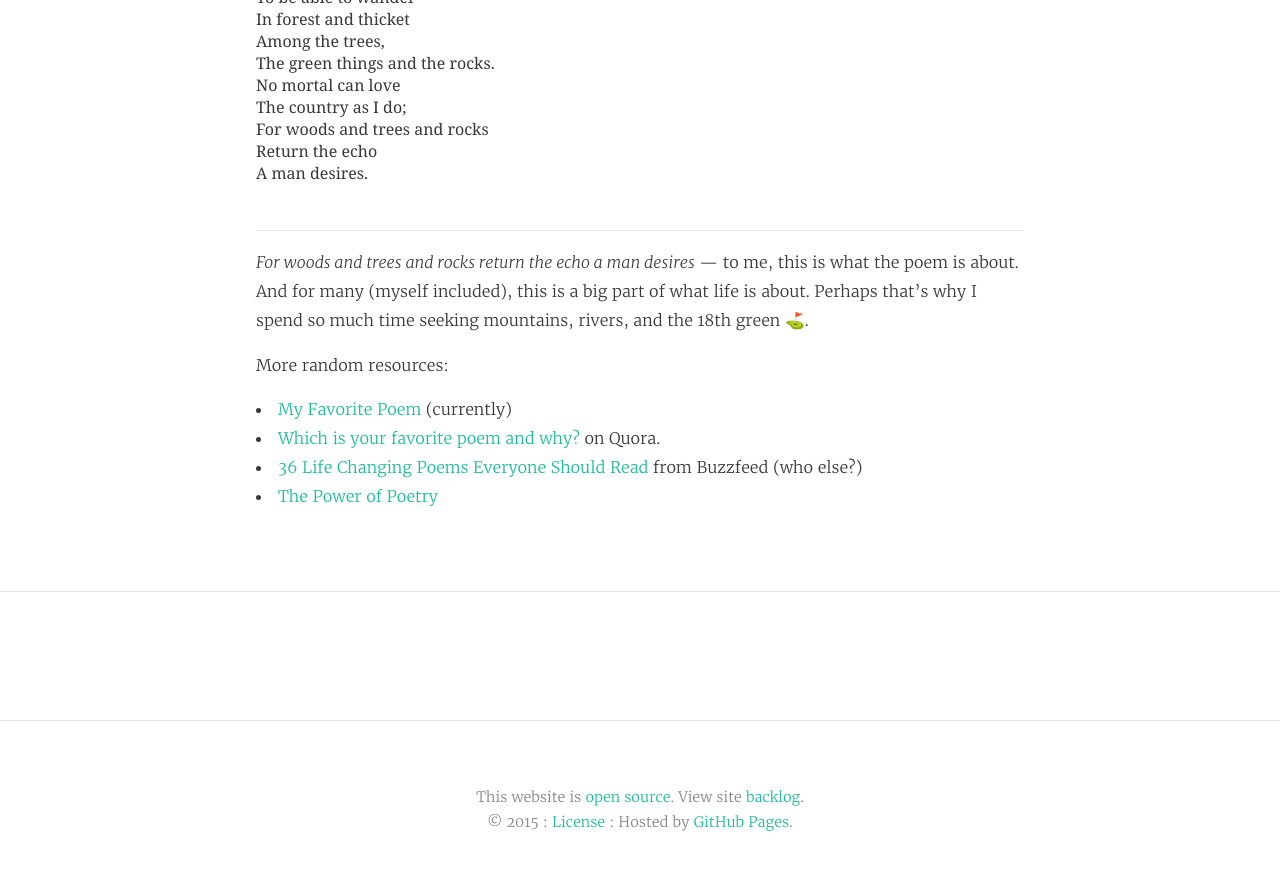
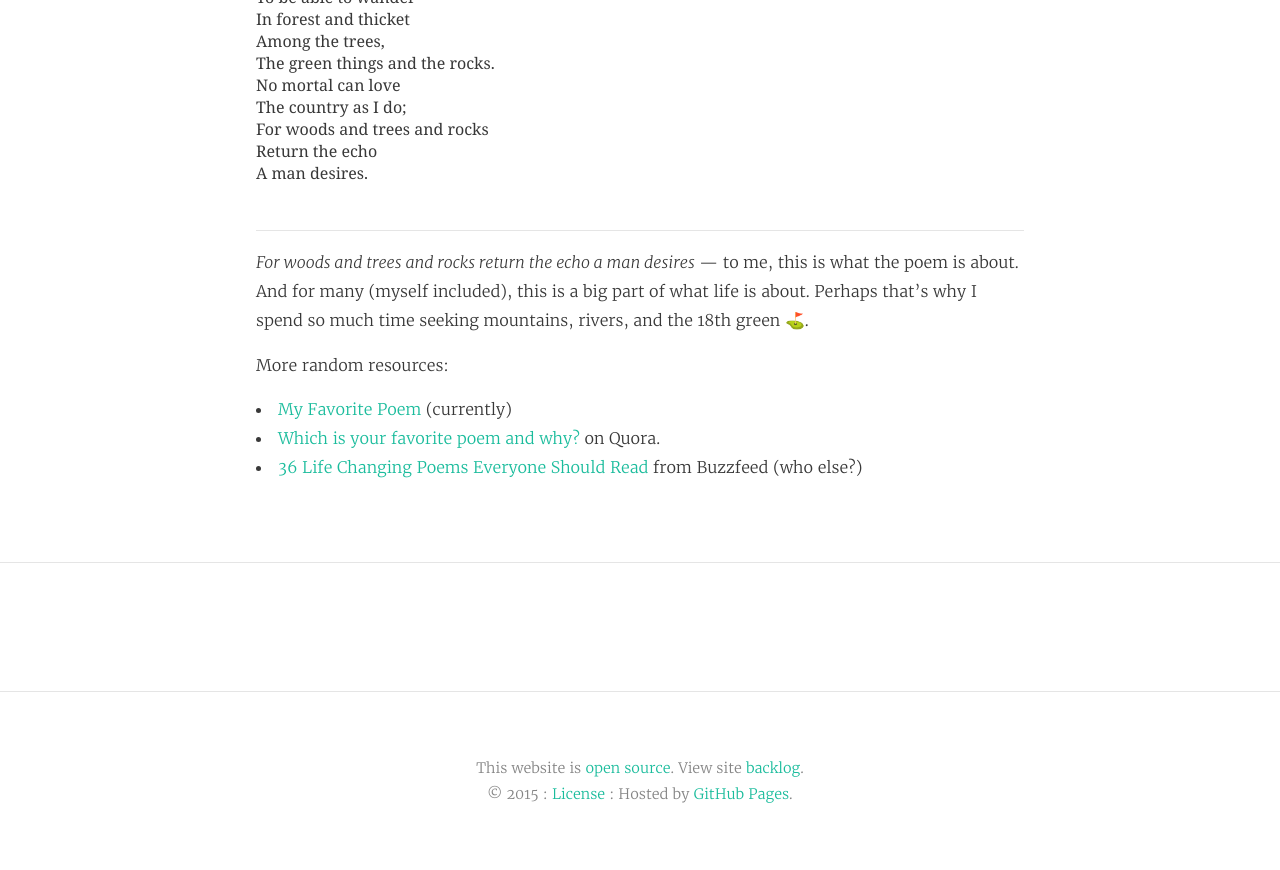
Before and after one commit to emerywebster/emerywebster.github.io, a Jekyll site: the page built from _posts/2015-12-16-poems.md, in a window 1280 px wide and 900 px high, scrolled down 1140 px. Shown: the top 870 px of the window. Built offline with Jekyll 4.4.1, drawn with Linux system fonts in a browser that asks for light colours; nearby versions of some CDN libraries; emoji names are drawn with the system emoji font; Markdown is read by kramdown in place of the engine named in the settings; comment, search, counter and statistics services are not loaded.

Commit message:
minor touch up

```diff
--- a/_posts/2015-12-16-poems.md
+++ b/_posts/2015-12-16-poems.md
@@ -60,4 +60,3 @@ More random resources:
 - [My Favorite Poem](https://charlesbukowski.wikispaces.com/Oh,+Yes) (currently)
 - [Which is your favorite poem and why?](https://www.quora.com/Which-is-your-favourite-poem-and-why) on Quora.
 - [36 Life Changing Poems Everyone Should Read](http://www.buzzfeed.com/krystieyandoli/life-changing-poems-everyone-should-read#.bfq7RpErw) from Buzzfeed (who else?)
-- [The Power of Poetry](http://www.readbrightly.com/10-points-power-poetry/)
```
